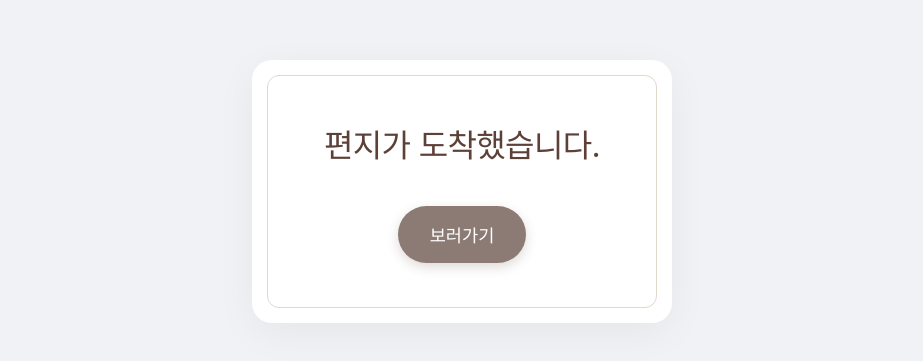
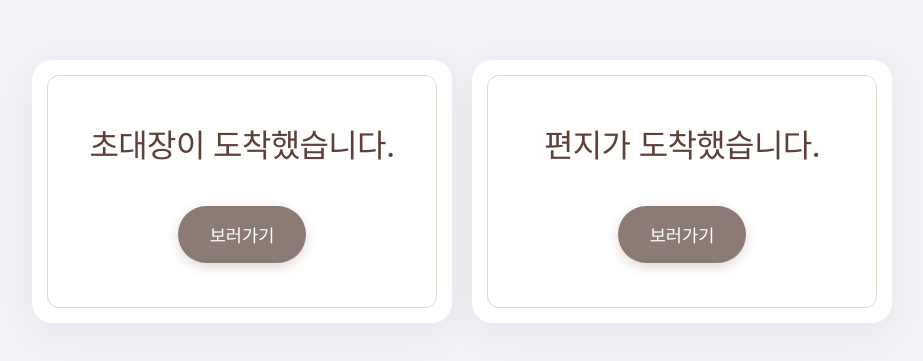
Before and after one commit to sh5623/Vibe_app, a Next.js app: page / in a window 1280 px wide. Shown: the part 209-570 px from the top of the page, without its empty margins (178-1101 px from the left). Built offline with nearby package versions, Linux system fonts and the light colour scheme.

Commit message:
add invitation card
add invitation card

```diff
--- a/src/app/page.tsx
+++ b/src/app/page.tsx
@@ -12,11 +12,16 @@ const Container = styled.div`
   align-items: center;
   justify-content: center;
   padding: 20px;
+  gap: 20px;
 `;
 
 export default function Home() {
     const router = useRouter();
     const [isModalOpen, setIsModalOpen] = useState(false);
+
+    const handelNavigate = () => {
+        router.push('/invitation');
+    }
 
     const handleOpenModal = () => {
         setIsModalOpen(true);
@@ -33,6 +38,11 @@ export default function Home() {
     return (
         <Container>
             <HomeCard
+                title="초대장이 도착했습니다."
+                buttonText="보러가기"
+                onClick={handelNavigate}
+            />
+            <HomeCard
                 title="편지가 도착했습니다."
                 buttonText="보러가기"
                 onClick={handleOpenModal}
```
